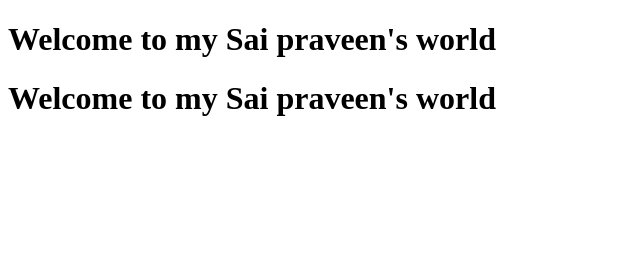
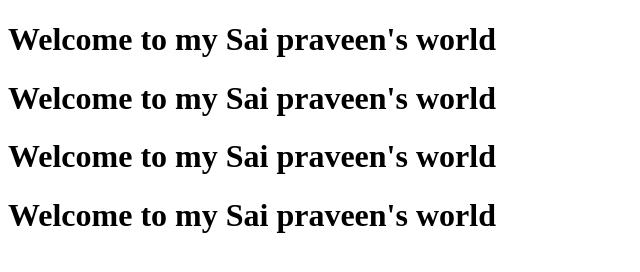
Before and after one commit to saipraveenkudapa/newjenkins, a plain HTML site: page index.html in a window 1280 px wide. Shown: the whole page, without its empty margins (0-640 px from the left). Drawn offline with Linux system fonts and the light colour scheme.

Commit message:
Add files via upload

```diff
--- a/index.html
+++ b/index.html
@@ -5,5 +5,7 @@
 <body>
 	<h1>Welcome to my Sai praveen's world</h1>
 	<h1>Welcome to my Sai praveen's world</h1>
+	<h1>Welcome to my Sai praveen's world</h1>
+	<h1>Welcome to my Sai praveen's world</h1>
 </body>
 </html>
```
